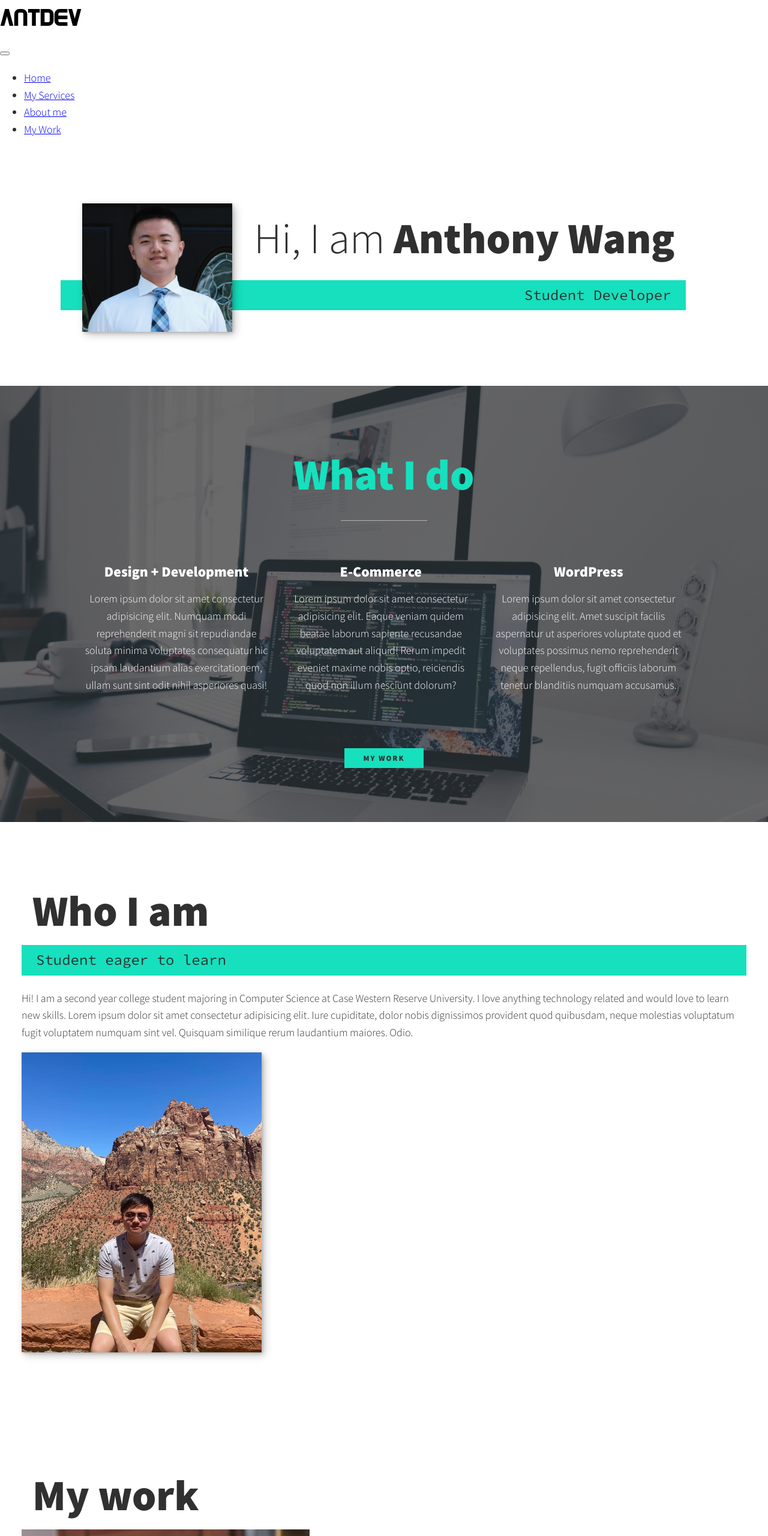
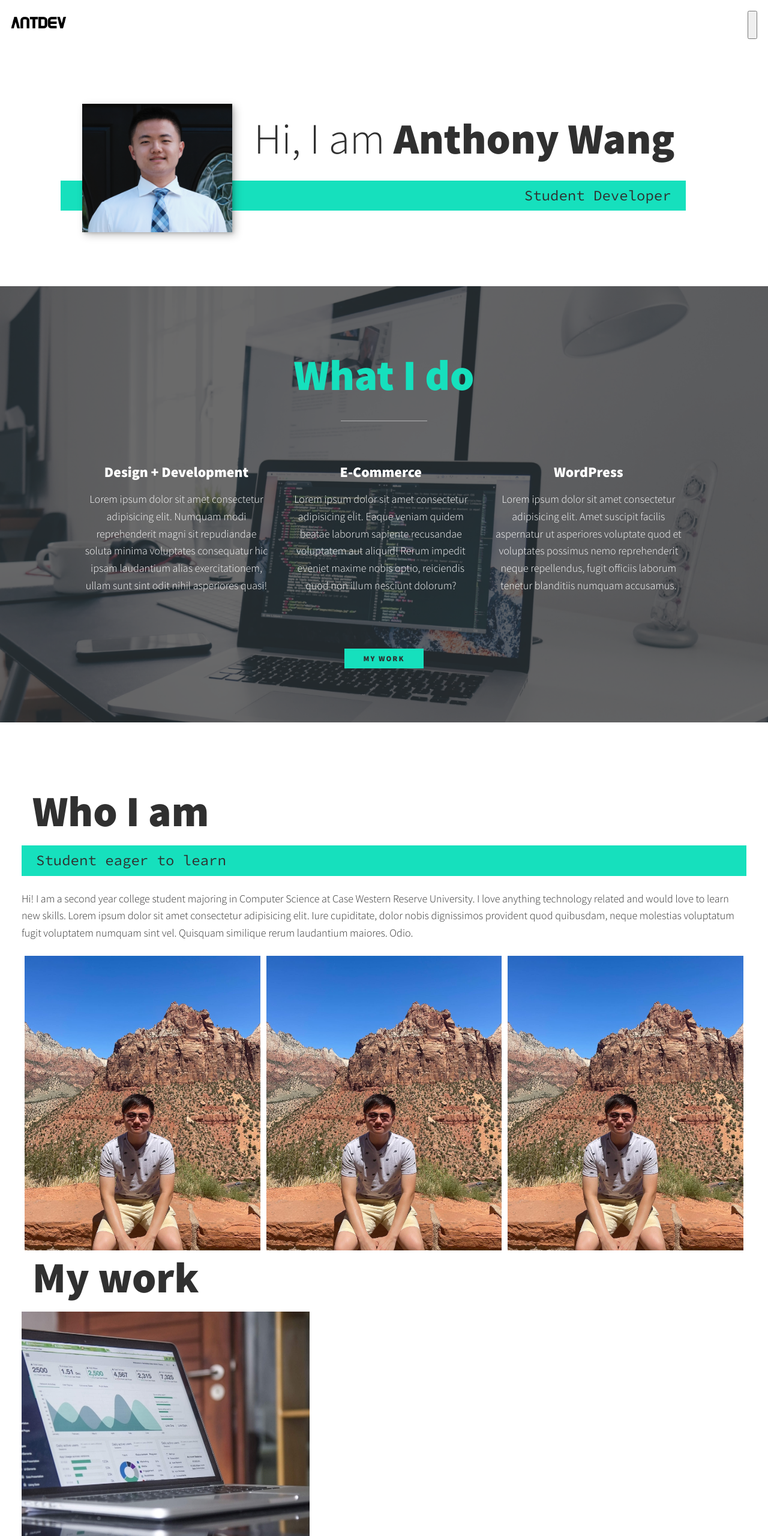
Before and after one commit to Anthonyxw87/Anthonyxw87.github.io, a plain HTML site: page index.html in a window 1280 px wide. Shown: the top 2560 px of the page at 60% size. Drawn offline with nearby package versions, Linux system fonts and the light colour scheme.

Commit message:
starting to complete website, in 2023 after long break. Added navbar components, not yet completed however

```diff
--- a/css/style.css
+++ b/css/style.css
@@ -219,8 +219,68 @@ h3 {font-size: var(--fs-h1)}
         box-shadow: var(--bs);
         width: 400px;
         height: auto;
+        display: block;
+        float: right;
+}
+
+/* Three image containers (use 25% for four, and 50% for two, etc) */
+.column {
+        float: left;
+        width: 33.33%;
+        padding: 5px;
+      }
+
+
+
+/* Header */
+
+header {
+        display: flex;
+        justify-content: space-between;
+        padding: 1em;
+}
+
+.logo {
+        max-width: 100px;
 
 }
+
+.nav {
+        position: fixed;
+        background-color: var(--clr-dark);
+        color: var(--clr-light);
+        top: 0;
+        bottom: 0;
+        left: 0;
+        right: 0;
+        z-index: 100;
+
+        transform: translateX(100%);
+        transition: transform 250ms cubic-bezier(0.5, 0, 0.5, 1);
+}
+
+.nav__list {
+        list-style: none;
+        display: flex;
+        height: 100%;
+        flex-direction: column;
+        justify-content: space-evenly;
+        align-items: center;
+        margin: 0;
+        padding: 0;
+}
+
+.nav__link {
+        color: inherit;
+        font-weight: 900;
+        font-size: 2rem;
+        text-decoration: none;
+}
+
+.nav__link:hover{
+        color: var(--clr-accent);
+}
+
 
 @media (min-width: 600px) {
         .about-me {
--- a/index.html
+++ b/index.html
@@ -50,7 +50,7 @@
                 <h2 class="section__title section__title--services">What I do</h2>
                 <div class="services">
                         <div class="service">
-                                <h3 class="serviceHead" >Design + Development</h3>
+                                <h3 class="serviceHead">Design + Development</h3>
                                 <p> Lorem ipsum dolor sit amet consectetur adipisicing elit. Numquam modi
                                         reprehenderit
                                         magni sit repudiandae soluta minima voluptates consequatur hic ipsam
@@ -89,10 +89,24 @@
 
                 <div class="about-me__body">
                         <p>Hi! I am a second year college student majoring in Computer Science at Case Western Reserve
-                                University. I love anything technology related and would love to learn new skills. Lorem ipsum dolor sit amet consectetur adipisicing elit. Iure cupiditate, dolor nobis dignissimos provident quod quibusdam, neque molestias voluptatum fugit voluptatem numquam sint vel. Quisquam similique rerum laudantium maiores. Odio. </p>
+                                University. I love anything technology related and would love to learn new skills. Lorem
+                                ipsum dolor sit amet consectetur adipisicing elit. Iure cupiditate, dolor nobis
+                                dignissimos provident quod quibusdam, neque molestias voluptatum fugit voluptatem
+                                numquam sint vel. Quisquam similique rerum laudantium maiores. Odio. </p>
                 </div>
 
-                <img src="img/Who_I_am.JPG" alt="Me on a mountian" class ="about-me__img">
+
+                <div class="row">
+                        <div class="column">
+                                <img src="img/Who_I_am.JPG" alt="Me on a mountian" style="width:100%">
+                        </div>
+                        <div class="column">
+                                <img src="img/Who_I_am.JPG" alt="Me on a mountian" style="width:100%">
+                        </div>
+                        <div class="column">
+                                <img src="img/Who_I_am.JPG" alt="Me on a mountian" style="width:100%">
+                        </div>
+                </div>
         </section>
 
         <!-- My Work -->
@@ -109,46 +123,6 @@
                         <!-- Portfolio item 02 -->
                         <a href="#" class="portfolio__item">
                                 <img src="img/portfolio-02.jpg" alt="" class="portfolio__img">
-                        </a>
-
-                        <!-- Portfolio item 03 -->
-                        <a href="#" class="portfolio__item">
-                                <img src="img/portfolio-03.jpg" alt="" class="portfolio__img">
-                        </a>
-
-                        <!-- Portfolio item 04 -->
-                        <a href="#" class="portfolio__item">
-                                <img src="img/portfolio-04.jpg" alt="" class="portfolio__img">
-                        </a>
-
-                        <!-- Portfolio item 05 -->
-                        <a href="#" class="portfolio__item">
-                                <img src="img/portfolio-05.jpg" alt="" class="portfolio__img">
-                        </a>
-
-                        <!-- Portfolio item 06 -->
-                        <a href="#" class="portfolio__item">
-                                <img src="img/portfolio-06.jpg" alt="" class="portfolio__img">
-                        </a>
-
-                        <!-- Portfolio item 07 -->
-                        <a href="#" class="portfolio__item">
-                                <img src="img/portfolio-07.jpg" alt="" class="portfolio__img">
-                        </a>
-
-                        <!-- Portfolio item 08 -->
-                        <a href="#" class="portfolio__item">
-                                <img src="img/portfolio-08.jpg" alt="" class="portfolio__img">
-                        </a>
-
-                        <!-- Portfolio item 09 -->
-                        <a href="#" class="portfolio__item">
-                                <img src="img/portfolio-09.jpg" alt="" class="portfolio__img">
-                        </a>
-
-                        <!-- Portfolio item 0 0-->
-                        <a href="#" class="portfolio__item">
-                                <img src="img/portfolio-10.jpg" alt="" class="portfolio__img">
                         </a>
                 </div>
 
```
